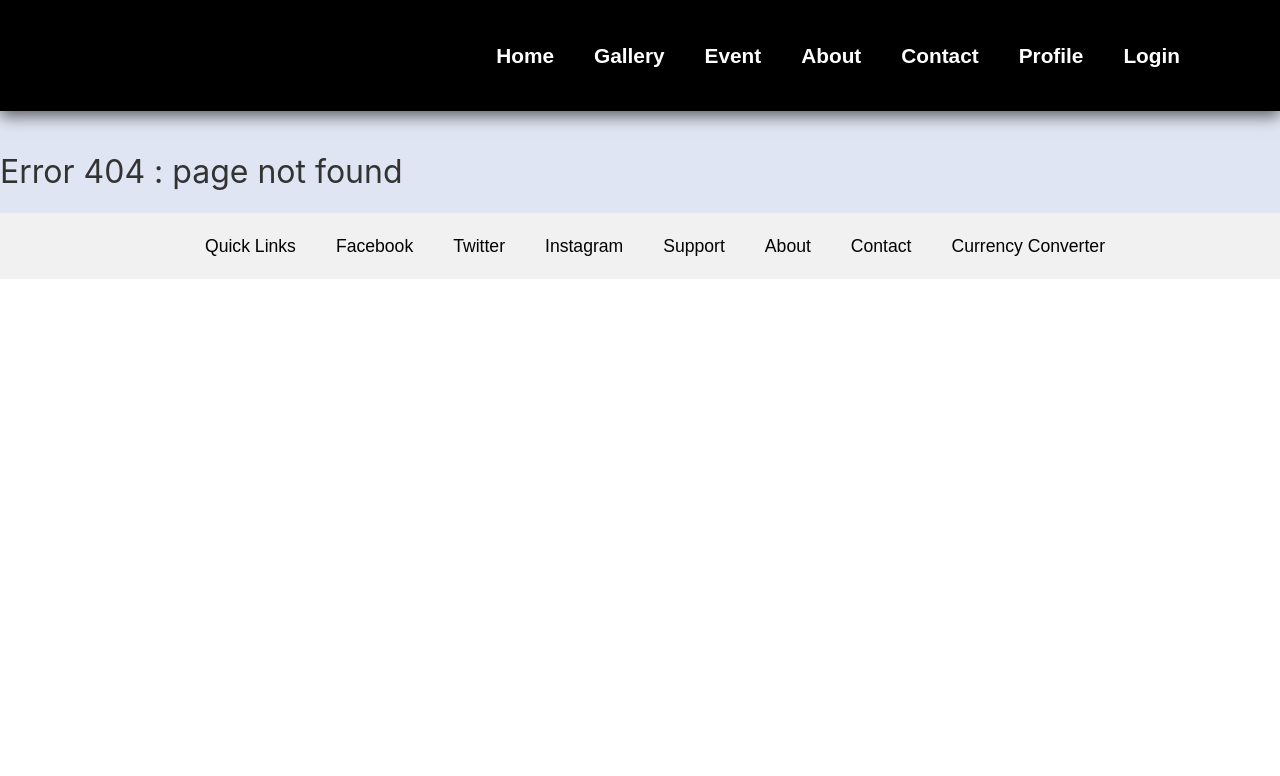
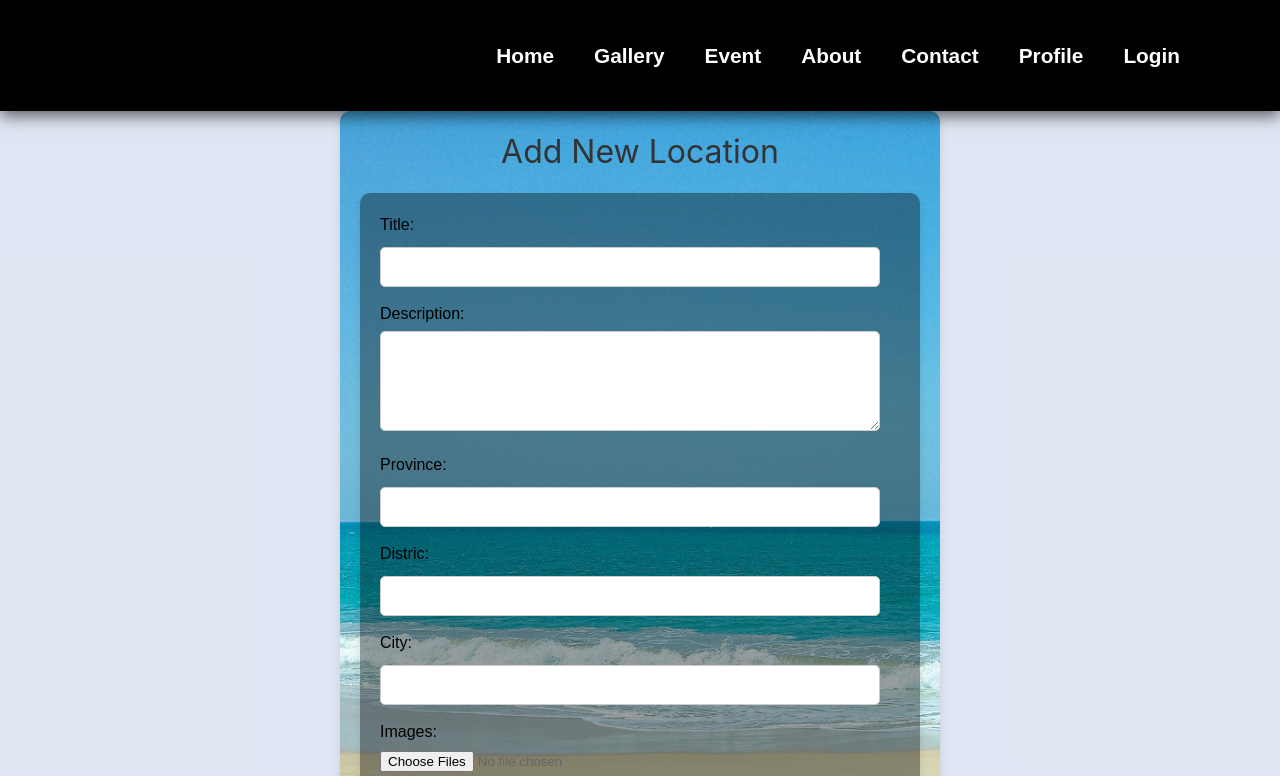
Before and after one commit to Sahani99/Ceyvoy, a React (Create React App) app: page /AddLocations.js in a window 1280 px wide. Before the commit this address had no page. Shown: the top 776 px of the page. Built offline with nearby package versions, Linux system fonts and the light colour scheme.

Commit message:
modified location page

```diff
--- a/src/App.js
+++ b/src/App.js
@@ -13,6 +13,7 @@ import CurrencyConverter from './pages/CurrencyConverter.js';
 import About from './pages/About.js';
 import Contact from './pages/Contact.js';
 import Gallery from './pages/Gallery.js';
+import AddLocations from './pages/AddLocations.js';
 // import Test from './pages/Test.js';
 
 
@@ -34,6 +35,8 @@ function App() {
           <Route path="/Currency" element={<CurrencyConverter />} />
           <Route path="/About.js" element={<About />} />
           <Route path="/Contact.js" element={<Contact />} />
+          <Route path="/AddLocations.js" element={< AddLocations/>} />
+
 
           {/* <Route path="/Test" element={<Test />} /> */}
           <Route path="*" element={<Nopage />} />
--- /dev/null
+++ b/src/pages/AddLocations.js
@@ -0,0 +1,162 @@
+import React, { useState } from 'react';
+import axios from 'axios';
+import '../styles/AddLocations.css';
+import { FaTimes } from 'react-icons/fa';
+
+function AddLocations() {
+  const [locationData, setLocationData] = useState({
+    title: '',
+    description: '',
+    Province: '',
+    distric: '',
+    city: '',
+  });
+  const [images, setImages] = useState([]);
+  const [previews, setPreviews] = useState([]);
+
+  const handleChange = (e) => {
+    const { name, value } = e.target;
+    setLocationData({ ...locationData, [name]: value });
+  };
+
+  const handleImageChange = (e) => {
+    const files = Array.from(e.target.files);
+    const newImages = [...images, ...files];
+
+    const newPreviews = [...previews];
+    files.forEach((file) => {
+      const reader = new FileReader();
+      reader.onloadend = () => {
+        newPreviews.push(reader.result);
+        if (newPreviews.length === newImages.length) {
+          setPreviews(newPreviews);
+        }
+      };
+      reader.readAsDataURL(file);
+    });
+
+    setImages(newImages);
+  };
+
+  const handleImageRemove = (index) => {
+    const newImages = images.filter((_, i) => i !== index);
+    const newPreviews = previews.filter((_, i) => i !== index);
+    setImages(newImages);
+    setPreviews(newPreviews);
+  };
+
+  const handleSubmit = async (e) => {
+    e.preventDefault();
+    const formData = new FormData();
+    formData.append('title', locationData.title);
+    formData.append('description', locationData.description);
+    formData.append('Province', locationData.Province);
+    formData.append('distric', locationData.distric);
+    formData.append('city', locationData.city);
+    images.forEach((image, index) => {
+      formData.append(`image${index}`, image);
+    });
+
+    try {
+      const response = await axios.post('/api/locations', formData, {
+        headers: { 'Content-Type': 'multipart/form-data' },
+      });
+      alert('Location added successfully!');
+    } catch (error) {
+      console.error('Error adding location:', error);
+      alert('Failed to add location.');
+    }
+  };
+
+  return (
+    <div className="add-locations-container">
+      <h2>Add New Location</h2>
+      <form onSubmit={handleSubmit} className="add-location-form">
+        <div className="add-location-form-group">
+          <label htmlFor="title">Title:</label>
+          <input
+            type="text"
+            id="title"
+            name="title"
+            value={locationData.title}
+            onChange={handleChange}
+            required
+          />
+        </div>
+        <div className="add-location-form-group">
+          <label htmlFor="description">Description:</label>
+          <textarea
+            id="description"
+            name="description"
+            value={locationData.description}
+            onChange={handleChange}
+            required
+          ></textarea>
+        </div>
+        <div className="add-location-form-group">
+          <label htmlFor="Province">Province:</label>
+          <input
+            type="text"
+            id="Province"
+            name="Province"
+            value={locationData.Province}
+            onChange={handleChange}
+            required
+          />
+        </div>
+        <div className="add-location-form-group">
+          <label htmlFor="distric">Distric:</label>
+          <input
+            type="text"
+            id="distric"
+            name="distric"
+            value={locationData.distric}
+            onChange={handleChange}
+            required
+          />
+        </div>
+        <div className="add-location-form-group">
+          <label htmlFor="city">City:</label>
+          <input
+            type="text"
+            id="city"
+            name="city"
+            value={locationData.city}
+            onChange={handleChange}
+            required
+          />
+        </div>
+        <div className="add-location-form-group">
+          <label htmlFor="image">Images:</label>
+          <input
+            type="file"
+            id="image"
+            name="image"
+            onChange={handleImageChange}
+            multiple
+            required
+          />
+          <div className="add-location-image-previews">
+            {previews.map((preview, index) => (
+              <div key={index} className="add-location-image-preview-container">
+                <img src={preview} alt={`Preview ${index}`} className="add-location-image-preview" />
+                <button
+                  type="button"
+                  className="add-location-remove-image-btn"
+                  onClick={() => handleImageRemove(index)}
+                >
+                  <FaTimes />
+                </button>
+              </div>
+            ))}
+          </div>
+        </div>
+        <button type="submit" className="add-location-submit-btn">
+          Add Location
+        </button>
+      </form>
+    </div>
+  );
+}
+
+export default AddLocations;
--- /dev/null
+++ b/src/styles/AddLocations.css
@@ -0,0 +1,105 @@
+
+.add-locations-container {
+    display: flex;
+    flex-direction: column;
+    align-items: center;
+    padding: 20px;
+
+    border-radius: 10px;
+    box-shadow: 0 4px 8px rgba(0, 0, 0, 0.1);
+    max-width: 600px;
+    margin: 0 auto;
+    background-image: url('../assets/bg9.jpg');
+    background-size: cover;
+  }
+
+  h2 {
+    margin-bottom: 20px;
+    color: #333;
+  }
+
+  .add-location-form {
+    width: 100%;
+  }
+
+  .add-location-form-group {
+    margin-bottom: 15px;
+  }
+
+  label {
+    display: block;
+    margin-bottom: 5px;
+    color: #000000;
+  }
+
+  input[type="text"],
+  textarea {
+    width: calc(100% - 20px);
+    padding: 10px;
+    border: 1px solid #ccc;
+    border-radius: 5px;
+    background-color: #fff;
+  }
+
+  textarea {
+    resize: vertical;
+    height: 100px;
+  }
+
+  input[type="file"] {
+    border: none;
+    background-color: transparent;
+  }
+
+  .add-location-image-previews {
+    margin-top: 10px;
+    max-width: 100%;
+    height: auto;
+    border-radius: 5px;
+    display: flex;
+    flex-wrap: wrap;
+    gap: 10px;
+  }
+
+  .add-location-image-preview-container {
+    position: relative;
+    display: inline-block;
+  }
+
+  .add-location-image-preview {
+    width: 100px;
+    height: 100px;
+    object-fit: cover;
+    border: 1px solid #ddd;
+    border-radius: 5px;
+  }
+
+  .add-location-remove-image-btn {
+    position: absolute;
+    top: 5px;
+    right: 5px;
+    background: red;
+    color: white;
+    border: none;
+    border-radius: 50%;
+    width: 20px;
+    height: 20px;
+    cursor: pointer;
+    display: flex;
+    align-items: center;
+    justify-content: center;
+  }
+  .add-location-submit-btn {
+    background-color: #093f55;
+    color: #fff;
+    border: none;
+    padding: 10px 20px;
+    border-radius: 5px;
+    cursor: pointer;
+    transition: background-color 0.3s ease;
+    margin-top: 20px;
+  }
+
+  .add-location-submit-btn:hover {
+    background-color: #0c6880;
+  }
```
Also changed, not shown: package.json (+12 -0 lines), 1 other file (tests, documents, lock files or other folders).
